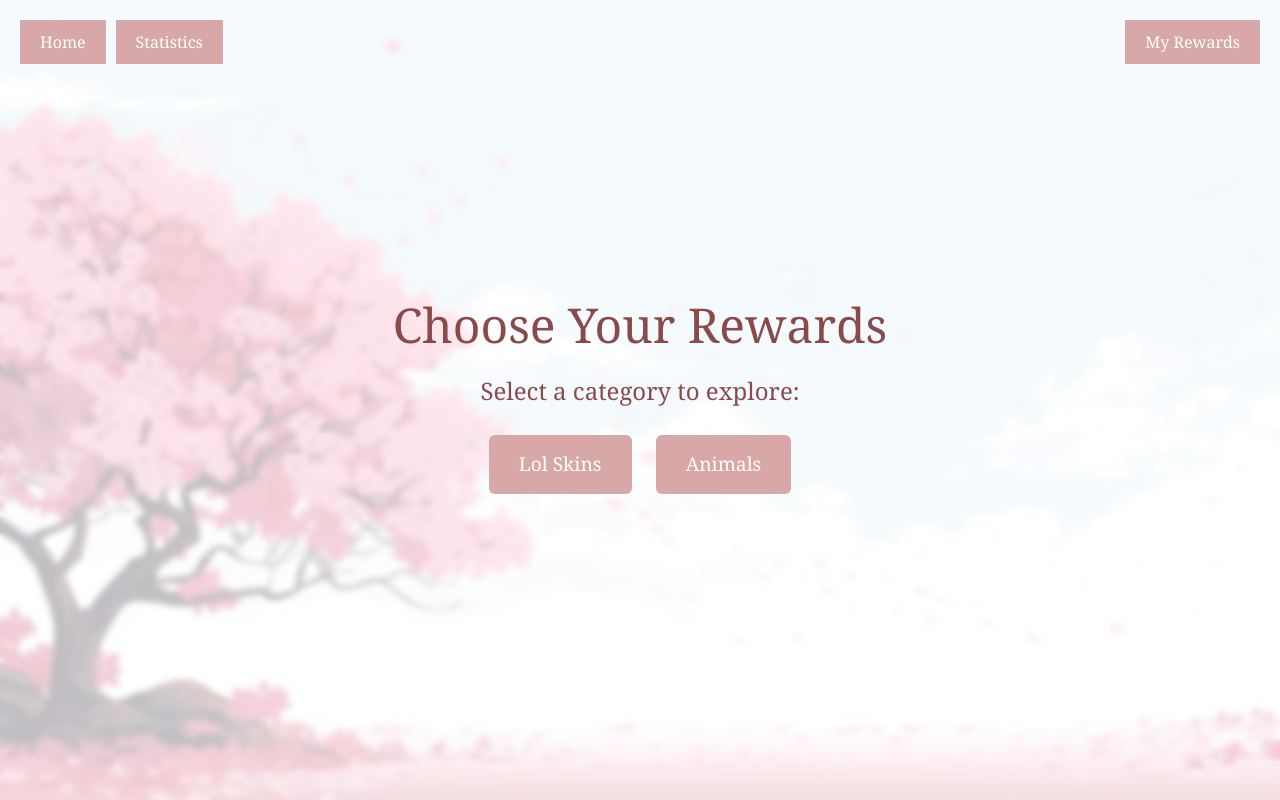
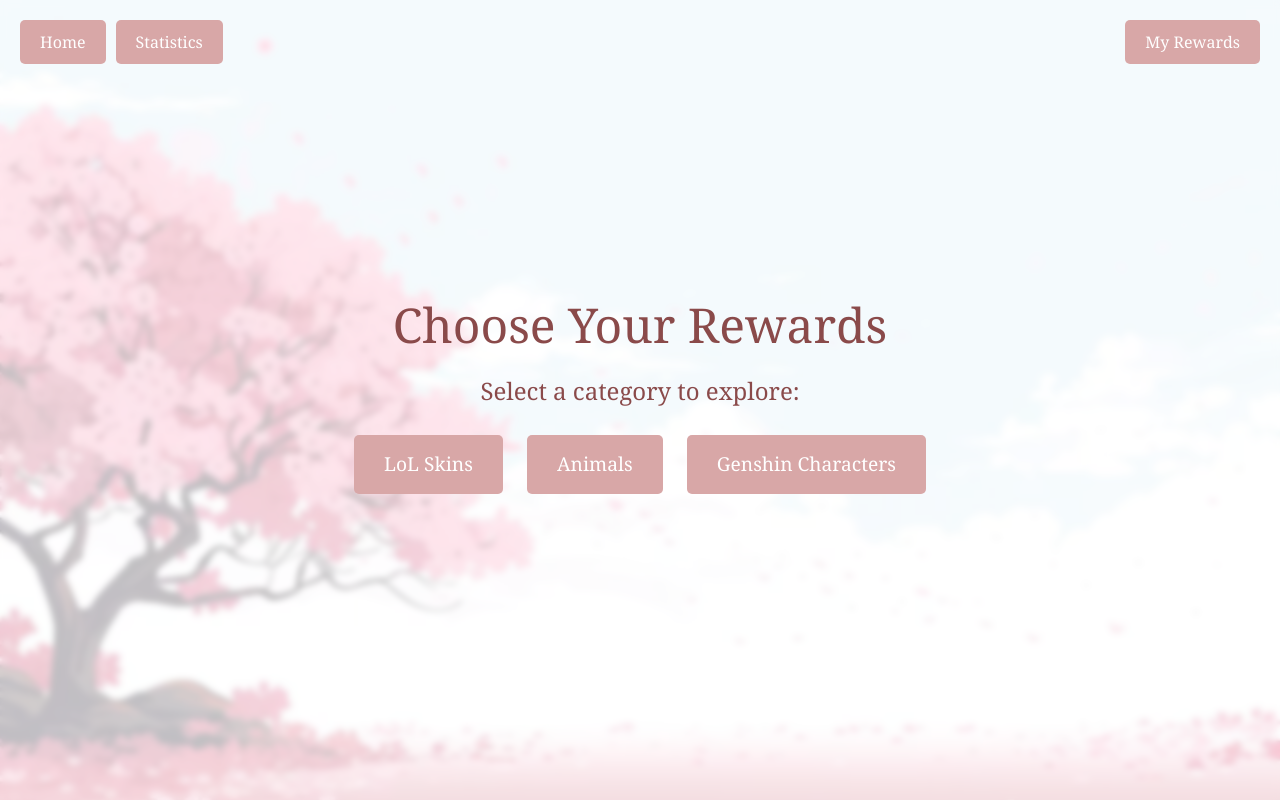
Before and after one commit to vpow10/Learning_App, a Flask app: page / in a window 1280 px wide. Run offline with Flask 3, Linux system fonts and the light colour scheme.

Commit message:
First commit of cleaning up the code. Index page

```diff
--- /dev/null
+++ b/src/app/static/css/styles.css
@@ -0,0 +1,94 @@
+:root {
+    --primary-color: #8a4a4a;
+    --button-bg: #d8a7a7;
+    --button-hover-bg: #b87c7c;
+    --blossom-color: #ff9a9a;
+}
+
+body {
+    margin: 0;
+    padding: 0;
+    height: 100vh;
+    background: url('/static/images/background.png') no-repeat center center fixed;
+    background-size: cover;
+    font-family: 'Georgia', serif;
+    color: var(--primary-color);
+}
+
+/* Welcome container */
+.welcome-container {
+    height: 100vh;
+    display: flex;
+    flex-direction: column;
+    justify-content: center;
+    align-items: center;
+    text-align: center;
+    background: rgba(255, 255, 255, 0.7);
+    backdrop-filter: blur(3px);
+}
+
+.welcome-container h1 {
+    font-size: 3rem;
+    margin-bottom: 20px;
+}
+
+.welcome-container .lead {
+    font-size: 1.5rem;
+}
+
+/* Buttons */
+.btn, .floating-button {
+    padding: 10px 20px;
+    background-color: var(--button-bg);
+    border: none;
+    color: white;
+    cursor: pointer;
+    text-decoration: none;
+    border-radius: 5px;
+    transition: background-color 0.3s;
+}
+
+.btn {
+    margin: 10px;
+    padding: 15px 30px;
+    font-size: 1.2rem;
+}
+
+.btn:hover, .floating-button:hover {
+    background-color: var(--button-hover-bg);
+}
+
+/* Positioning */
+.top-left-buttons {
+    position: fixed;
+    top: 20px;
+    left: 20px;
+    display: flex;
+    gap: 10px;
+}
+
+#my-rewards-button {
+    position: fixed;
+    top: 20px;
+    right: 20px;
+}
+
+/* Cherry blossom animation */
+@keyframes fall {
+    0% { transform: translateY(-100px) rotate(0deg); }
+    100% { transform: translateY(100vh) rotate(360deg); }
+}
+
+.cherry-blossom {
+    position: absolute;
+    top: -100px;
+    animation: fall 10s linear infinite;
+    color: var(--blossom-color);
+}
+
+.cherry-blossoms {
+    position: absolute;
+    width: 100%;
+    height: 100vh;
+    pointer-events: none;
+}
--- a/src/app/static/shared.js
+++ b/src/app/static/js/shared.js
@@ -233,3 +233,22 @@ function deleteAnimalRewards() {
 function clearAllRewards() {
     localStorage.removeItem('rewards'); // Deletes only the rewards
 }
+
+// Dynamically generate cherry blossoms
+const cherryBlossomsContainer = document.querySelector('.cherry-blossoms');
+for (let i = 1; i <= 9; i++) {
+    const blossom = document.createElement('div');
+    blossom.className = 'cherry-blossom';
+    blossom.style.left = `${i * 10}%`;
+    blossom.style.animationDelay = `${i * 2}s`;
+    blossom.textContent = '🌸';
+    cherryBlossomsContainer.appendChild(blossom);
+}
+
+// Load modals
+fetch('/static/partials/modals.html')
+    .then(response => response.text())
+    .then(html => {
+        document.getElementById('modals-container').innerHTML = html;
+    })
+    .catch(err => console.warn('Error loading modals: ', err));
--- /dev/null
+++ b/src/app/static/partials/modals.html
@@ -0,0 +1,39 @@
+<!-- My Rewards Modal -->
+<div class="modal fade" id="myRewardsModal" tabindex="-1" aria-labelledby="myRewardsModalLabel" aria-hidden="true">
+    <div class="modal-dialog modal-lg">
+        <div class="modal-content">
+            <div class="modal-header">
+                <h5 class="modal-title" id="myRewardsModalLabel">My Rewards</h5>
+                <button type="button" class="btn-close" data-bs-dismiss="modal" aria-label="Close"></button>
+            </div>
+            <div class="modal-body">
+                <div id="rewards-container">
+                    <!-- Rewards will be dynamically inserted here -->
+                </div>
+            </div>
+            <div class="modal-footer">
+                <button type="button" class="btn btn-secondary" data-bs-dismiss="modal">Close</button>
+            </div>
+        </div>
+    </div>
+</div>
+
+<!-- Statistics Modal -->
+<div class="modal fade" id="statisticsModal" tabindex="-1" aria-labelledby="statisticsModalLabel" aria-hidden="true">
+    <div class="modal-dialog">
+        <div class="modal-content">
+            <div class="modal-header">
+                <h5 class="modal-title" id="statisticsModalLabel">Session Statistics</h5>
+                <button type="button" class="btn-close" data-bs-dismiss="modal" aria-label="Close"></button>
+            </div>
+            <div class="modal-body">
+                <div id="statistics-container">
+                    <!-- Statistics will be dynamically inserted here -->
+                </div>
+            </div>
+            <div class="modal-footer">
+                <button type="button" class="btn btn-secondary" data-bs-dismiss="modal">Close</button>
+            </div>
+        </div>
+    </div>
+</div>
--- a/src/app/templates/index.html
+++ b/src/app/templates/index.html
@@ -7,139 +7,42 @@
     <!-- Bootstrap CSS -->
     <link href="https://cdn.jsdelivr.net/npm/bootstrap@5.3.0/dist/css/bootstrap.min.css" rel="stylesheet">
     <!-- Custom CSS -->
-    <style>
-        body {
-            margin: 0;
-            padding: 0;
-            height: 100vh;
-            background: url('/static/background.png') no-repeat center center fixed;
-            background-size: cover;
-            font-family: 'Georgia', serif;
-            color: #8a4a4a;
-        }
-        .welcome-container {
-            height: 100vh;
-            display: flex;
-            flex-direction: column;
-            justify-content: center;
-            align-items: center;
-            text-align: center;
-            background: rgba(255, 255, 255, 0.7);
-            backdrop-filter: blur(3px);
-        }
-        .welcome-container h1 {
-            font-size: 3rem;
-            margin-bottom: 20px;
-            color: #8a4a4a;
-        }
-        .welcome-container .lead {
-            font-size: 1.5rem;
-            color: #8a4a4a;
-        }
-        .welcome-container .btn {
-            margin: 10px;
-            padding: 15px 30px;
-            font-size: 1.2rem;
-            background-color: #d8a7a7;
-            border: none;
-            color: white;
-            transition: background-color 0.3s ease;
-        }
-        .welcome-container .btn:hover {
-            background-color: #b87c7c;
-        }
-        /* Cherry blossom animation */
-        @keyframes fall {
-            0% { transform: translateY(-100px) rotate(0deg); }
-            100% { transform: translateY(100vh) rotate(360deg); }
-        }
-        .cherry-blossom {
-            position: absolute;
-            top: -100px;
-            animation: fall 10s linear infinite;
-            color: #ff9a9a;
-        }
-    </style>
+    <link rel="stylesheet" href="/static/css/styles.css">
 </head>
 <body>
     <!-- Cherry blossom animation -->
-    <div class="cherry-blossom" style="left: 10%;">🌸</div>
-    <div class="cherry-blossom" style="left: 20%; animation-delay: 2s;">🌸</div>
-    <div class="cherry-blossom" style="left: 30%; animation-delay: 4s;">🌸</div>
-    <div class="cherry-blossom" style="left: 40%; animation-delay: 6s;">🌸</div>
-    <div class="cherry-blossom" style="left: 50%; animation-delay: 8s;">🌸</div>
-    <div class="cherry-blossom" style="left: 60%; animation-delay: 10s;">🌸</div>
-    <div class="cherry-blossom" style="left: 70%; animation-delay: 12s;">🌸</div>
-    <div class="cherry-blossom" style="left: 80%; animation-delay: 14s;">🌸</div>
-    <div class="cherry-blossom" style="left: 90%; animation-delay: 16s;">🌸</div>
+    <div class="cherry-blossoms" aria-hidden="true">
+        <!-- Dynamically generated cherry blossoms -->
+    </div>
 
     <!-- Welcome container -->
-    <div class="welcome-container">
+    <main class="welcome-container">
         <h1>Choose Your Rewards</h1>
         <p class="lead">Select a category to explore:</p>
-        <div>
-            <div>
-                <a href="/timer?reward_type=lol_skins" class="btn">Lol Skins</a>
-                <a href="/timer?reward_type=animals" class="btn">Animals</a>
-            </div>
+        <nav>
+            <a href="/timer?reward_type=lol_skins" class="btn">LoL Skins</a>
+            <a href="/timer?reward_type=animals" class="btn">Animals</a>
+            <a href="/timer?reward_type=genshin_characters" class="btn">Genshin Characters</a>
+        </nav>
+
+        <!-- My Rewards Button -->
+        <button id="my-rewards-button" class="floating-button">My Rewards</button>
+
+        <!-- Home and Statistics Buttons -->
+        <div class="top-left-buttons">
+            <a href="/" class="floating-button">Home</a>
+            <button id="statistics-button" class="floating-button">Statistics</button>
         </div>
-        <!-- My Rewards Button -->
-        <button id="my-rewards-button" style="position: fixed; top: 20px; right: 20px; padding: 10px 20px; background-color: #d8a7a7; border: none; color: white; cursor: pointer;">
-            My Rewards
-        </button>
-        <!-- Home and Statistics Buttons -->
-        <div style="position: fixed; top: 20px; left: 20px; display: flex; gap: 10px;">
-            <a href="/" style="padding: 10px 20px; background-color: #d8a7a7; border: none; color: white; text-decoration: none; cursor: pointer;">
-                Home
-            </a>
-            <button id="statistics-button" style="padding: 10px 20px; background-color: #d8a7a7; border: none; color: white; cursor: pointer;">
-                Statistics
-            </button>
-        </div>
-    </div>
-    <!-- My Rewards Modal -->
-    <div class="modal fade" id="myRewardsModal" tabindex="-1" aria-labelledby="myRewardsModalLabel" aria-hidden="true">
-        <div class="modal-dialog modal-lg">
-            <div class="modal-content">
-                <div class="modal-header">
-                    <h5 class="modal-title" id="myRewardsModalLabel">My Rewards</h5>
-                    <button type="button" class="btn-close" data-bs-dismiss="modal" aria-label="Close"></button>
-                </div>
-                <div class="modal-body">
-                    <div id="rewards-container">
-                        <!-- Rewards will be dynamically inserted here -->
-                    </div>
-                </div>
-                <div class="modal-footer">
-                    <button type="button" class="btn btn-secondary" data-bs-dismiss="modal">Close</button>
-                </div>
-            </div>
-        </div>
-    </div>
-    <!-- Statistics Modal -->
-    <div class="modal fade" id="statisticsModal" tabindex="-1" aria-labelledby="statisticsModalLabel" aria-hidden="true">
-        <div class="modal-dialog">
-            <div class="modal-content">
-                <div class="modal-header">
-                    <h5 class="modal-title" id="statisticsModalLabel">Session Statistics</h5>
-                    <button type="button" class="btn-close" data-bs-dismiss="modal" aria-label="Close"></button>
-                </div>
-                <div class="modal-body">
-                    <div id="statistics-container">
-                        <!-- Statistics will be dynamically inserted here -->
-                    </div>
-                </div>
-                <div class="modal-footer">
-                    <button type="button" class="btn btn-secondary" data-bs-dismiss="modal">Close</button>
-                </div>
-            </div>
-        </div>
-    </div>
+    </main>
+
+    <!-- Modals container -->
+    <div id="modals-container"></div>
 
     <!-- Bootstrap JS and dependencies -->
     <script src="https://cdn.jsdelivr.net/npm/@popperjs/core@2.11.6/dist/umd/popper.min.js"></script>
     <script src="https://cdn.jsdelivr.net/npm/bootstrap@5.3.0/dist/js/bootstrap.min.js"></script>
-    <!-- Include shared.js -->
-    <script src="/static/shared.js"></script>
+
+    <!-- Shared JavaScript -->
+    <script src="/static/js/shared.js"></script>
 </body>
 </html>
--- a/src/app/templates/splash.html
+++ /dev/null
@@ -1,4 +0,0 @@
-<h1>Splash Art</h1>
-<img src="{{ splash_url }}" alt="Splash Art">
-<br>
-<a href="/">Back to Home</a>
--- a/src/app/templates/timer.html
+++ b/src/app/templates/timer.html
@@ -14,7 +14,7 @@
             margin: 0;
             padding: 0;
             height: 100vh;
-            background: url('/static/background.png') no-repeat center center fixed;
+            background: url('/static/images/background.png') no-repeat center center fixed;
             background-size: cover;
             font-family: 'Georgia', serif;
             color: #8a4a4a;
```
Also changed, not shown: src/app/static/js/timer.js (added, +38 -0 lines), src/app/templates/animals.html (deleted, +0 -16 lines), src/app/static/images/background.png (renamed from src/app/static/background.png).
